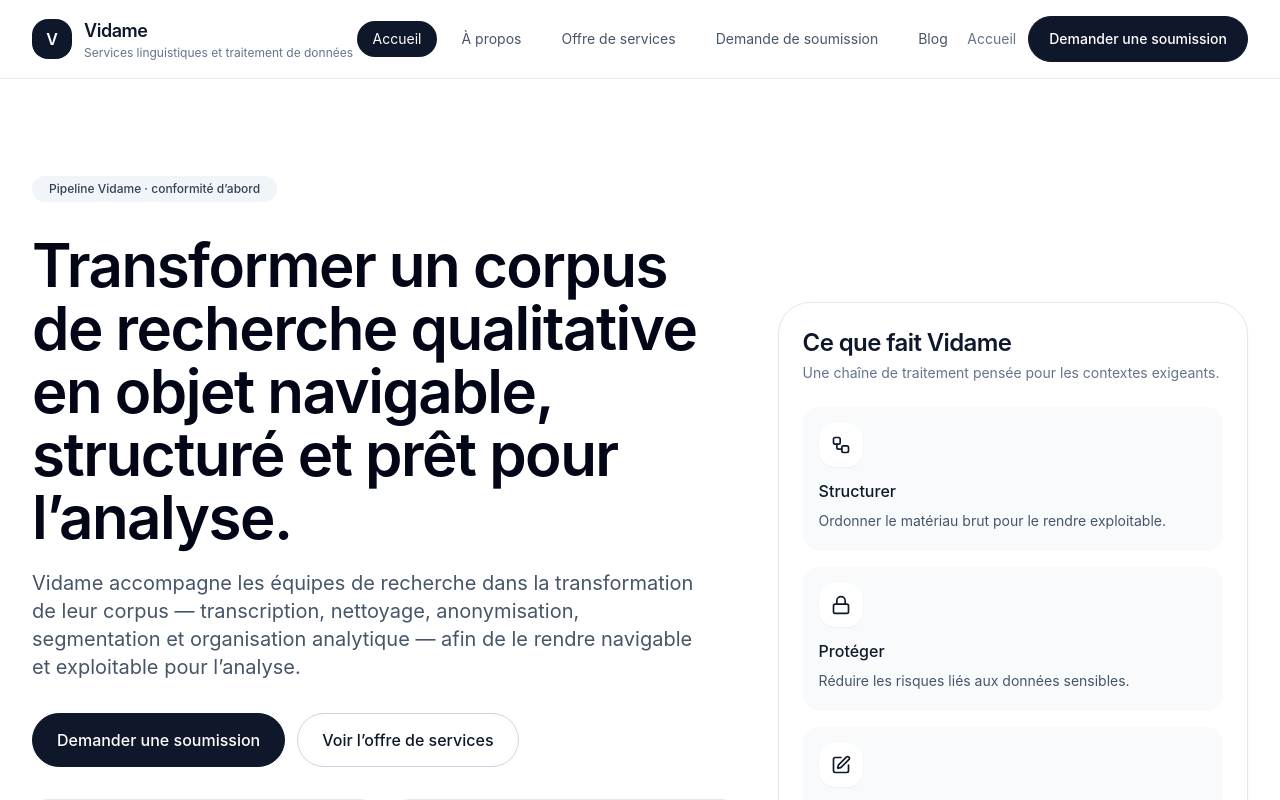
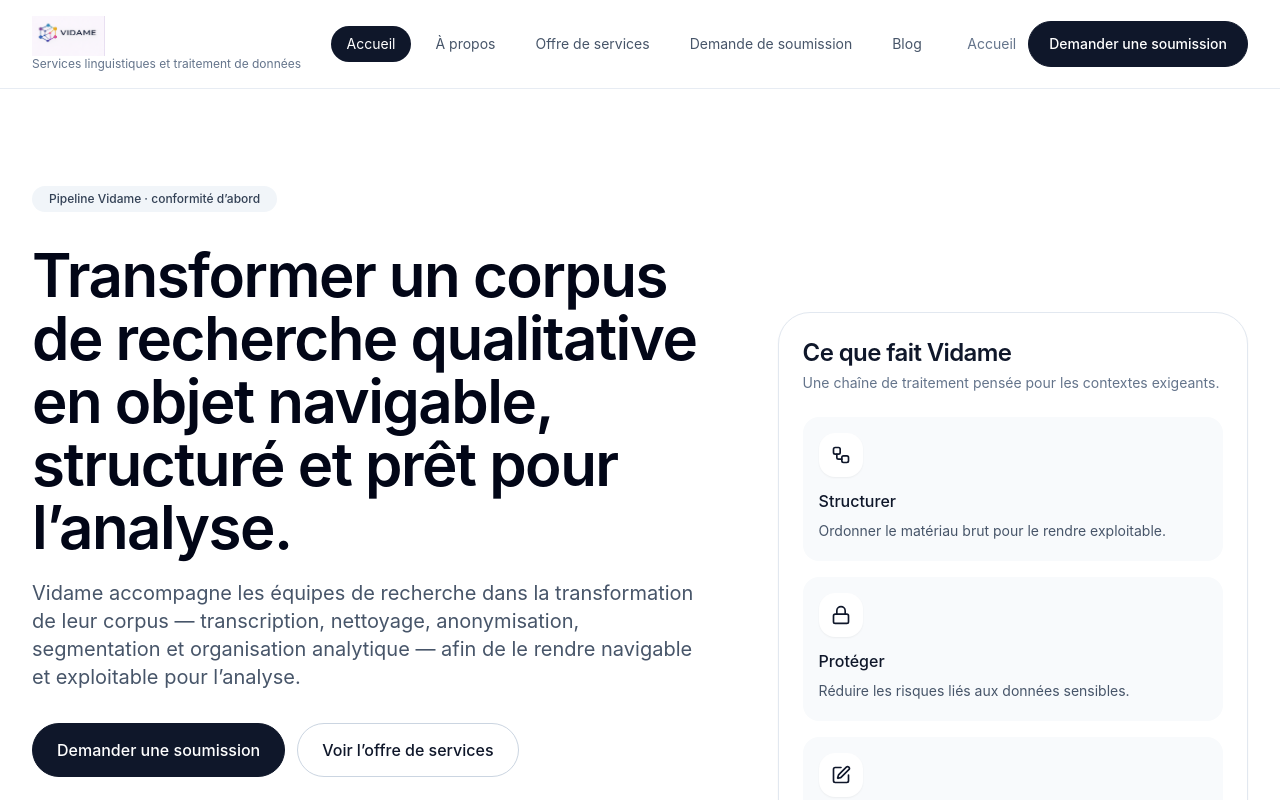
Before and after one commit to momopro21/vidame-recherche, a React (Vite) app: page / in a window 1280 px wide. Shown: the top 800 px of the page. Built offline with nearby package versions, Linux system fonts and the light colour scheme; the HTML template or start-up script is replaced by a standard one.

Commit message:
Replace logo text with image in header

```diff
--- a/src/App.tsx
+++ b/src/App.tsx
@@ -176,9 +176,8 @@ function Shell({ page, setPage }: { page: string; setPage: (page: string) => voi
       <header className="sticky top-0 z-40 border-b border-slate-200/80 bg-white/90 backdrop-blur">
         <div className="mx-auto flex max-w-7xl items-center justify-between px-4 py-4 md:px-8">
           <button onClick={() => setPage("accueil")} className="flex items-center gap-3 text-left">
-            <div className="flex h-10 w-10 items-center justify-center rounded-2xl bg-slate-900 font-semibold text-white">V</div>
             <div>
-              <div className="text-lg font-semibold tracking-tight">Vidame</div>
+              <img src="/vidame_logo.png" alt="Vidame" style={{ height: "40px" }} />
               <div className="text-xs text-slate-500">Services linguistiques et traitement de données</div>
             </div>
           </button>
```
